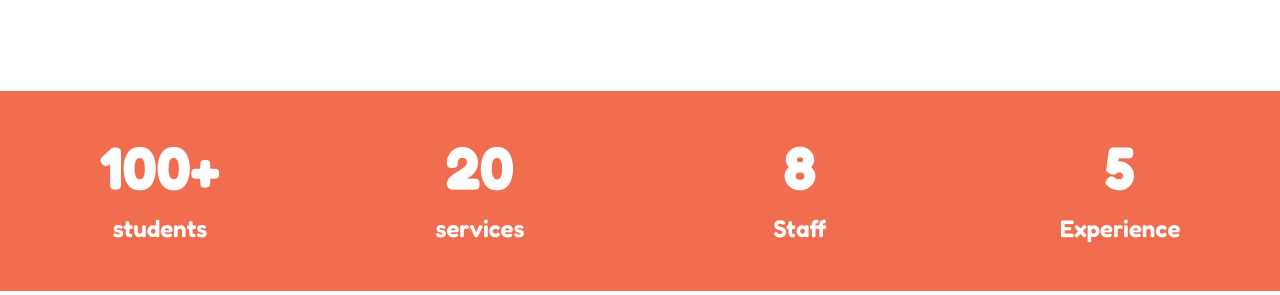
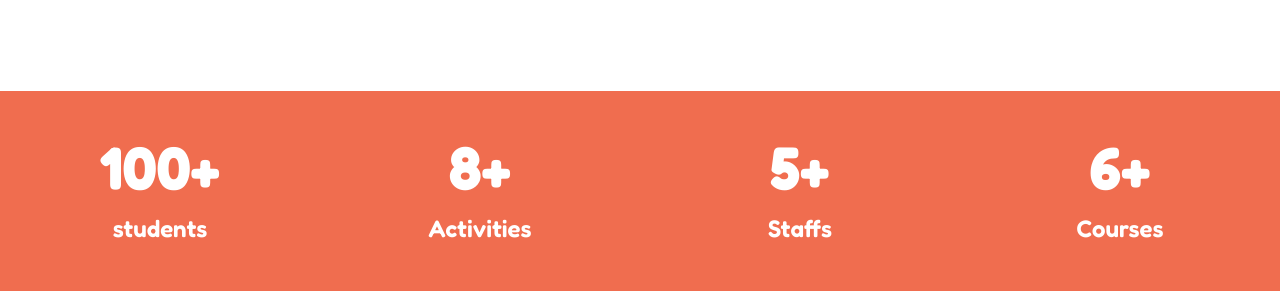
Before and after one commit to AjmalshaSalim/Apple-Kids, a React (Vite) app: page /about in a window 1280 px wide. Shown: the part 2240-2535 px from the top of the page. Built offline with nearby package versions, Linux system fonts and the light colour scheme; no server answers.

Commit message:
change countup

```diff
--- a/src/components/Countup.jsx
+++ b/src/components/Countup.jsx
@@ -12,7 +12,7 @@ function Countup() {
         triggerOnce: true,
         threshold: 0.5,
       });
-      const { ref: experienceRef, inView: experienceInView } = useInView({
+      const { ref: courseRef, inView: courseInView } = useInView({
         triggerOnce: true,
         threshold: 0.5,
       });
@@ -36,16 +36,16 @@ function Countup() {
       <h2 className='text-2xl font-semibold text-white font-fredoka'>students</h2>
     </div>
     <div ref={facilityRef} className='flex flex-col space-y-4 justify-center items-center m-4'>
-      {facilityInView && <CountUp end={20} duration={2} className='text-6xl font-extrabold text-white font-fredoka' />}
-      <h2 className='text-2xl font-semibold text-white font-fredoka '>services</h2>
+      {facilityInView && <CountUp end={8} duration={2} suffix='+' className='text-6xl font-extrabold text-white font-fredoka' />}
+      <h2 className='text-2xl font-semibold text-white font-fredoka '>Activities</h2>
     </div>
     <div ref={staffRef} className='flex flex-col space-y-4 justify-center items-center m-4'>
-      {staffInView && <CountUp end={8} duration={2} className='text-6xl font-extrabold text-white font-fredoka ' />}
-      <h2 className='text-2xl font-semibold text-white  font-fredoka'>Staff</h2>
+      {staffInView && <CountUp end={5} duration={2} suffix='+' className='text-6xl font-extrabold text-white font-fredoka ' />}
+      <h2 className='text-2xl font-semibold text-white  font-fredoka'>Staffs</h2>
     </div>
-    <div ref={experienceRef} className='flex flex-col space-y-4 justify-center items-center m-4'>
-      {experienceInView && <CountUp end={5} duration={2} className='text-6xl font-extrabold text-white font-fredoka ' />}
-      <h2 className='text-2xl font-semibold text-white font-fredoka '>Experience</h2>
+    <div ref={courseRef} className='flex flex-col space-y-4 justify-center items-center m-4'>
+      {courseInView && <CountUp end={6} duration={2} suffix='+' className='text-6xl font-extrabold text-white font-fredoka ' />}
+      <h2 className='text-2xl font-semibold text-white font-fredoka '>Courses</h2>
     </div>
   </div>
   </div>
```
